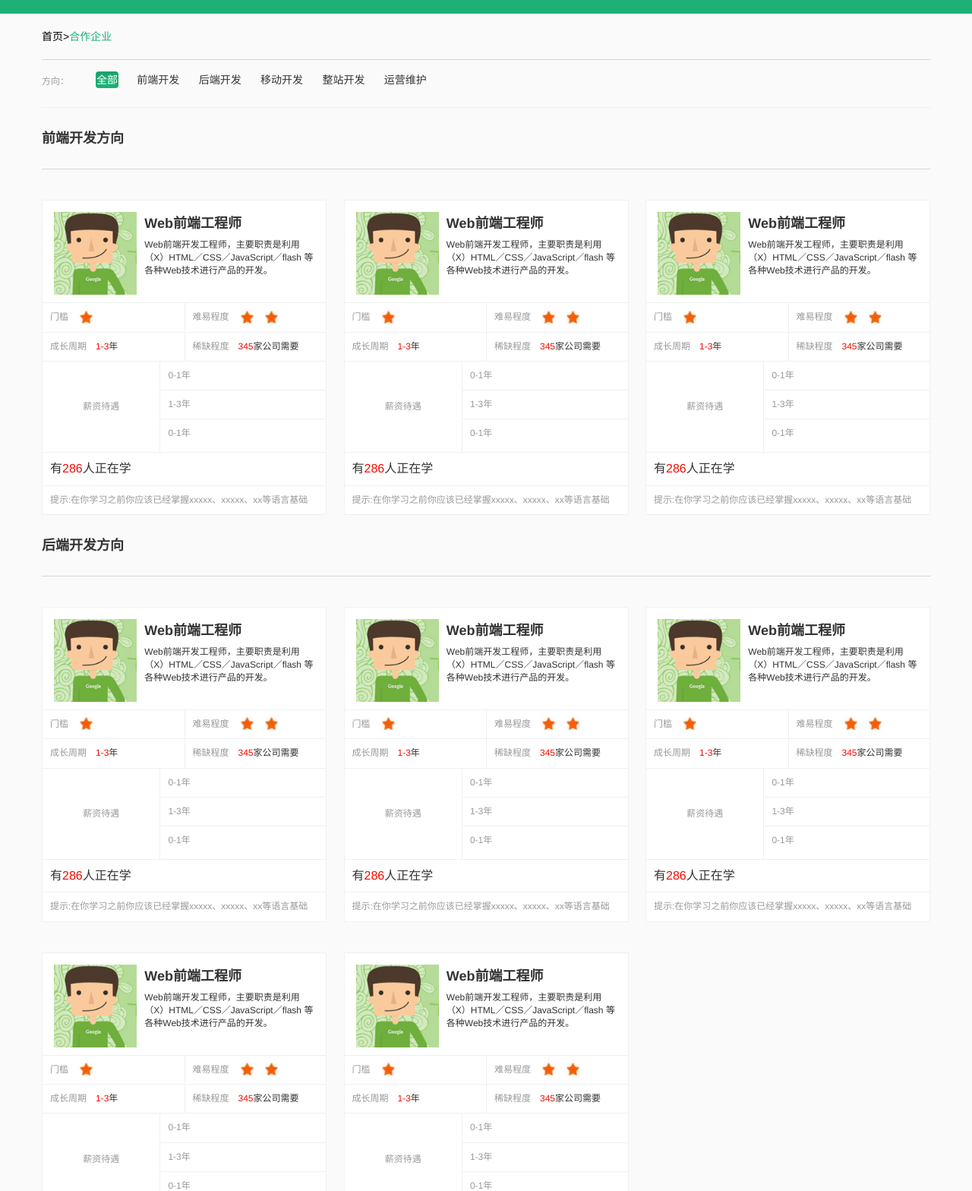
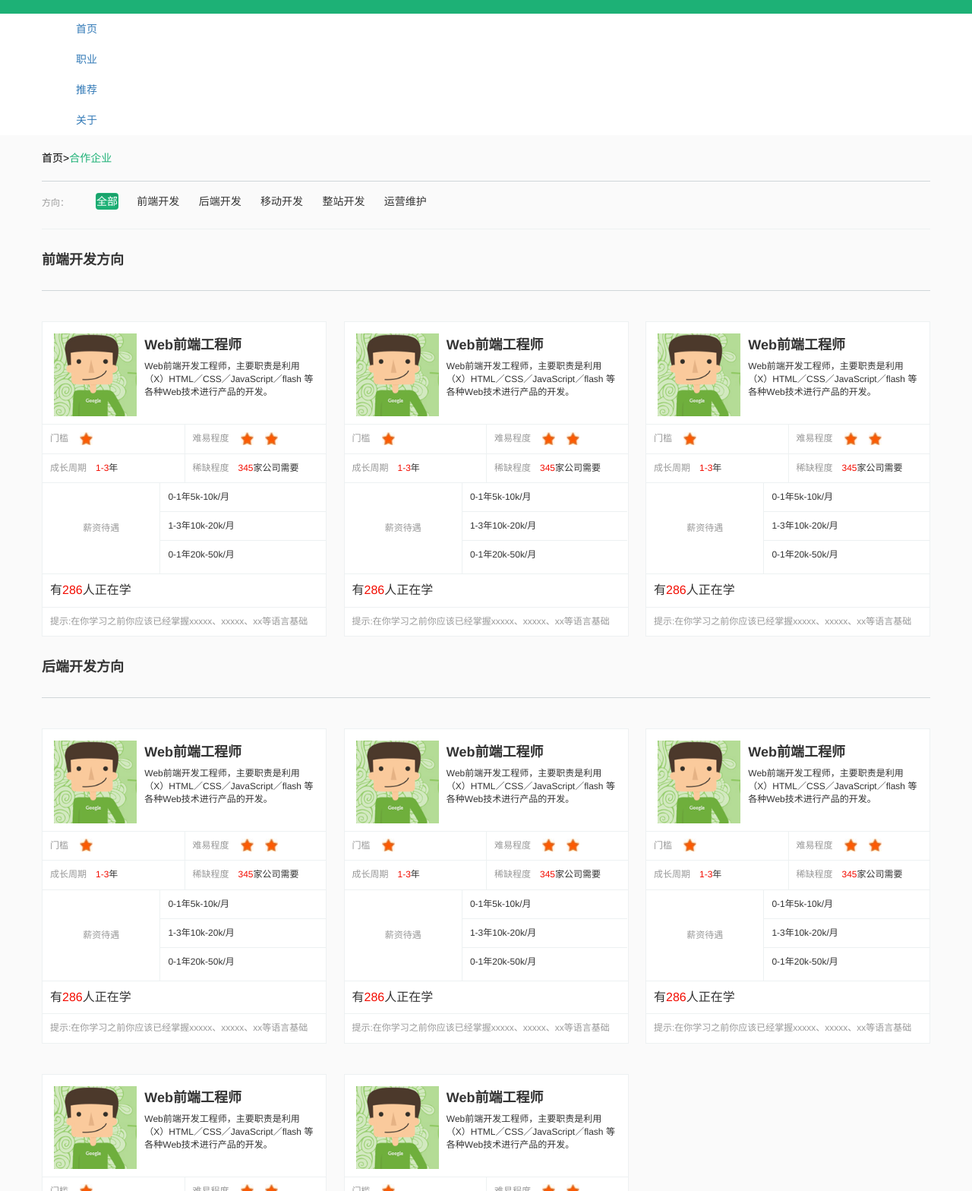
Before and after one commit to MyCupOfTeaOo/xiuzhenyuan, a plain HTML site: page nav2.html in a window 1280 px wide. Shown: the part 112-1680 px from the top of the page at 76% size. Drawn offline with nearby package versions, Linux system fonts and the light colour scheme.

Commit message:
该下拉菜单

```diff
--- a/nav2.html
+++ b/nav2.html
@@ -21,24 +21,31 @@
     <div class="navbar navbar-default">
         <div class="container cpd">
             <img src="jns.jpg" onclick="javascript:window.location.href='index.html'">
-            <div class="dropdown navbar2">
-                <button class="btn btn-default dropdown-toggle" type="button" id="dropdownMenu1" data-toggle="dropdown" aria-haspopup="true" aria-expanded="true">
-                    <span class="glyphicon glyphicon-menu-hamburger"></span>
-                </button>
-                <ul class="dropdown-menu dropdown-menu-right" aria-labelledby="dropdownMenu1">
+            <div class="container cpd">
+                <div class="navbar2">
+                    <button type="button" class="btn btn-default" data-toggle="collapse" data-target="#example-navbar-collapse">
+                        <span class="glyphicon glyphicon-menu-hamburger"></span>
+                    </button>
+                </div>
+                <ul class="navbar-nav">
+                    <li onclick="javascript:window.location.href='index.html'"><div class="nav-title">首页</div><div class="nav-white"></div></li>
+                    <li onclick="location='nav2.html'"><div class="nav-title">职业</div><div class="nav-white"></div></li>
+                    <li><div class="nav-title">推荐</div><div class="nav-white"></div></li>
+                    <li onclick="location='jnshu-cooperation.html'"><div class="nav-title">关于</div><div class="nav-white"></div></li>
+                </ul>
+            </div>
+        </div>
+    </div>
+    <div class="tanchuang">
+        <div class="container">
+            <div class="collapse navbar-collapse" id="example-navbar-collapse">
+                <ul class="nav">
                     <li><a href="index.html">首页</a></li>
                     <li><a href="nav2.html">职业</a></li>
-                    <li><a href="#">推荐</a></li>
-                    <li role="separator" class="divider"></li>
-                    <li><a href="jnshu-cooperation.html">关于</a></li>
+                    <li><a href="#">推荐</a><li>
+                    <li><a href="jnshu-cooperation.html">关于</a><li>
                 </ul>
             </div>
-            <ul class="navbar-nav">
-                <li onclick="javascript:window.location.href='index.html'"><div class="nav-title">首页</div><div class="nav-white"></div></li>
-                <li onclick="location='nav2.html'"><div class="nav-title">职业</div><div class="nav-white"></div></li>
-                <li><div class="nav-title">推荐</div><div class="nav-white"></div></li>
-                <li onclick="location='jnshu-cooperation.html'"><div class="nav-title">关于</div><div class="nav-white"></div></li>
-            </ul>
         </div>
     </div>
 </header>
@@ -104,9 +111,9 @@
                         <div class="row b-bottom">
                             <div class="col-xs-5" style="height: 119px;border-right: solid 1px #EDF1F2;"><p class="mon center-block">薪资待遇</p></div>
                             <div class="col-xs-7" style="padding-bottom: 0">
-                                <div class="row b-bottom" style="margin-top: -10px"><span>0-1年</span></div>
-                                <div class="row b-bottom"><span>1-3年</span></div>
-                                <div class="row"><span>0-1年</span></div>
+                                <div class="row b-bottom" style="margin-top: -10px"><span class="black">0-1年</span><span class="black black-l">5k-10k/月</span></div>
+                                <div class="row b-bottom"><span class="black">1-3年</span><span class="black black-l">10k-20k/月</span></div>
+                                <div class="row"><span class="black">0-1年</span><span class="black black-l">20k-50k/月</span></div>
                             </div>
                         </div>
                         <div class="row b-bottom"><div class="col-xs-12"><span class="black font-08">有<span class="red">286</span>人正在学</span></div></div>
@@ -139,9 +146,9 @@
                         <div class="row b-bottom">
                             <div class="col-xs-5" style="height: 119px;border-right: solid 1px #EDF1F2;"><p class="mon center-block">薪资待遇</p></div>
                             <div class="col-xs-7" style="padding-bottom: 0">
-                                <div class="row b-bottom" style="margin-top: -10px"><span>0-1年</span></div>
-                                <div class="row b-bottom"><span>1-3年</span></div>
-                                <div class="row"><span>0-1年</span></div>
+                             <div class="row b-bottom" style="margin-top: -10px"><span class="black">0-1年</span><span class="black black-l">5k-10k/月</span></div>
+                                <div class="row b-bottom"><span class="black">1-3年</span><span class="black black-l">10k-20k/月</span></div>
+                                <div class="row"><span class="black">0-1年</span><span class="black black-l">20k-50k/月</span></div>
                             </div>
                         </div>
                         <div class="row b-bottom"><div class="col-xs-12"><span class="black font-08">有<span class="red">286</span>人正在学</span></div></div>
@@ -174,9 +181,9 @@
                         <div class="row b-bottom">
                             <div class="col-xs-5" style="height: 119px;border-right: solid 1px #EDF1F2;"><p class="mon center-block">薪资待遇</p></div>
                             <div class="col-xs-7" style="padding-bottom: 0">
-                                <div class="row b-bottom" style="margin-top: -10px"><span>0-1年</span></div>
-                                <div class="row b-bottom"><span>1-3年</span></div>
-                                <div class="row"><span>0-1年</span></div>
+                             <div class="row b-bottom" style="margin-top: -10px"><span class="black">0-1年</span><span class="black black-l">5k-10k/月</span></div>
+                                <div class="row b-bottom"><span class="black">1-3年</span><span class="black black-l">10k-20k/月</span></div>
+                                <div class="row"><span class="black">0-1年</span><span class="black black-l">20k-50k/月</span></div>
                             </div>
                         </div>
                         <div class="row b-bottom"><div class="col-xs-12"><span class="black font-08">有<span class="red">286</span>人正在学</span></div></div>
@@ -215,9 +222,9 @@
                         <div class="row b-bottom">
                             <div class="col-xs-5" style="height: 119px;border-right: solid 1px #EDF1F2;"><p class="mon center-block">薪资待遇</p></div>
                             <div class="col-xs-7" style="padding-bottom: 0">
-                                <div class="row b-bottom" style="margin-top: -10px"><span>0-1年</span></div>
-                                <div class="row b-bottom"><span>1-3年</span></div>
-                                <div class="row"><span>0-1年</span></div>
+                             <div class="row b-bottom" style="margin-top: -10px"><span class="black">0-1年</span><span class="black black-l">5k-10k/月</span></div>
+                                <div class="row b-bottom"><span class="black">1-3年</span><span class="black black-l">10k-20k/月</span></div>
+                                <div class="row"><span class="black">0-1年</span><span class="black black-l">20k-50k/月</span></div>
                             </div>
                         </div>
                         <div class="row b-bottom"><div class="col-xs-12"><span class="black font-08">有<span class="red">286</span>人正在学</span></div></div>
@@ -250,9 +257,9 @@
                         <div class="row b-bottom">
                             <div class="col-xs-5" style="height: 119px;border-right: solid 1px #EDF1F2;"><p class="mon center-block">薪资待遇</p></div>
                             <div class="col-xs-7" style="padding-bottom: 0">
-                                <div class="row b-bottom" style="margin-top: -10px"><span>0-1年</span></div>
-                                <div class="row b-bottom"><span>1-3年</span></div>
-                                <div class="row"><span>0-1年</span></div>
+                             <div class="row b-bottom" style="margin-top: -10px"><span class="black">0-1年</span><span class="black black-l">5k-10k/月</span></div>
+                                <div class="row b-bottom"><span class="black">1-3年</span><span class="black black-l">10k-20k/月</span></div>
+                                <div class="row"><span class="black">0-1年</span><span class="black black-l">20k-50k/月</span></div>
                             </div>
                         </div>
                         <div class="row b-bottom"><div class="col-xs-12"><span class="black font-08">有<span class="red">286</span>人正在学</span></div></div>
@@ -285,9 +292,9 @@
                         <div class="row b-bottom">
                             <div class="col-xs-5" style="height: 119px;border-right: solid 1px #EDF1F2;"><p class="mon center-block">薪资待遇</p></div>
                             <div class="col-xs-7" style="padding-bottom: 0">
-                                <div class="row b-bottom" style="margin-top: -10px"><span>0-1年</span></div>
-                                <div class="row b-bottom"><span>1-3年</span></div>
-                                <div class="row"><span>0-1年</span></div>
+                             <div class="row b-bottom" style="margin-top: -10px"><span class="black">0-1年</span><span class="black black-l">5k-10k/月</span></div>
+                                <div class="row b-bottom"><span class="black">1-3年</span><span class="black black-l">10k-20k/月</span></div>
+                                <div class="row"><span class="black">0-1年</span><span class="black black-l">20k-50k/月</span></div>
                             </div>
                         </div>
                         <div class="row b-bottom"><div class="col-xs-12"><span class="black font-08">有<span class="red">286</span>人正在学</span></div></div>
@@ -320,9 +327,9 @@
                         <div class="row b-bottom">
                             <div class="col-xs-5" style="height: 119px;border-right: solid 1px #EDF1F2;"><p class="mon center-block">薪资待遇</p></div>
                             <div class="col-xs-7" style="padding-bottom: 0">
-                                <div class="row b-bottom" style="margin-top: -10px"><span>0-1年</span></div>
-                                <div class="row b-bottom"><span>1-3年</span></div>
-                                <div class="row"><span>0-1年</span></div>
+                             <div class="row b-bottom" style="margin-top: -10px"><span class="black">0-1年</span><span class="black black-l">5k-10k/月</span></div>
+                                <div class="row b-bottom"><span class="black">1-3年</span><span class="black black-l">10k-20k/月</span></div>
+                                <div class="row"><span class="black">0-1年</span><span class="black black-l">20k-50k/月</span></div>
                             </div>
                         </div>
                         <div class="row b-bottom"><div class="col-xs-12"><span class="black font-08">有<span class="red">286</span>人正在学</span></div></div>
@@ -355,9 +362,9 @@
                         <div class="row b-bottom">
                             <div class="col-xs-5" style="height: 119px;border-right: solid 1px #EDF1F2;"><p class="mon center-block">薪资待遇</p></div>
                             <div class="col-xs-7" style="padding-bottom: 0">
-                                <div class="row b-bottom" style="margin-top: -10px"><span>0-1年</span></div>
-                                <div class="row b-bottom"><span>1-3年</span></div>
-                                <div class="row"><span>0-1年</span></div>
+                             <div class="row b-bottom" style="margin-top: -10px"><span class="black">0-1年</span><span class="black black-l">5k-10k/月</span></div>
+                                <div class="row b-bottom"><span class="black">1-3年</span><span class="black black-l">10k-20k/月</span></div>
+                                <div class="row"><span class="black">0-1年</span><span class="black black-l">20k-50k/月</span></div>
                             </div>
                         </div>
                         <div class="row b-bottom"><div class="col-xs-12"><span class="black font-08">有<span class="red">286</span>人正在学</span></div></div>
@@ -395,9 +402,9 @@
                         <div class="row b-bottom">
                             <div class="col-xs-5" style="height: 119px;border-right: solid 1px #EDF1F2;"><p class="mon center-block">薪资待遇</p></div>
                             <div class="col-xs-7" style="padding-bottom: 0">
-                                <div class="row b-bottom" style="margin-top: -10px"><span>0-1年</span></div>
-                                <div class="row b-bottom"><span>1-3年</span></div>
-                                <div class="row"><span>0-1年</span></div>
+                             <div class="row b-bottom" style="margin-top: -10px"><span class="black">0-1年</span><span class="black black-l">5k-10k/月</span></div>
+                                <div class="row b-bottom"><span class="black">1-3年</span><span class="black black-l">10k-20k/月</span></div>
+                                <div class="row"><span class="black">0-1年</span><span class="black black-l">20k-50k/月</span></div>
                             </div>
                         </div>
                         <div class="row b-bottom"><div class="col-xs-12"><span class="black font-08">有<span class="red">286</span>人正在学</span></div></div>
@@ -430,9 +437,9 @@
                         <div class="row b-bottom">
                             <div class="col-xs-5" style="height: 119px;border-right: solid 1px #EDF1F2;"><p class="mon center-block">薪资待遇</p></div>
                             <div class="col-xs-7" style="padding-bottom: 0">
-                                <div class="row b-bottom" style="margin-top: -10px"><span>0-1年</span></div>
-                                <div class="row b-bottom"><span>1-3年</span></div>
-                                <div class="row"><span>0-1年</span></div>
+                             <div class="row b-bottom" style="margin-top: -10px"><span class="black">0-1年</span><span class="black black-l">5k-10k/月</span></div>
+                                <div class="row b-bottom"><span class="black">1-3年</span><span class="black black-l">10k-20k/月</span></div>
+                                <div class="row"><span class="black">0-1年</span><span class="black black-l">20k-50k/月</span></div>
                             </div>
                         </div>
                         <div class="row b-bottom"><div class="col-xs-12"><span class="black font-08">有<span class="red">286</span>人正在学</span></div></div>
@@ -465,9 +472,9 @@
                         <div class="row b-bottom">
                             <div class="col-xs-5" style="height: 119px;border-right: solid 1px #EDF1F2;"><p class="mon center-block">薪资待遇</p></div>
                             <div class="col-xs-7" style="padding-bottom: 0">
-                                <div class="row b-bottom" style="margin-top: -10px"><span>0-1年</span></div>
-                                <div class="row b-bottom"><span>1-3年</span></div>
-                                <div class="row"><span>0-1年</span></div>
+                             <div class="row b-bottom" style="margin-top: -10px"><span class="black">0-1年</span><span class="black black-l">5k-10k/月</span></div>
+                                <div class="row b-bottom"><span class="black">1-3年</span><span class="black black-l">10k-20k/月</span></div>
+                                <div class="row"><span class="black">0-1年</span><span class="black black-l">20k-50k/月</span></div>
                             </div>
                         </div>
                         <div class="row b-bottom"><div class="col-xs-12"><span class="black font-08">有<span class="red">286</span>人正在学</span></div></div>
@@ -505,9 +512,9 @@
                         <div class="row b-bottom">
                             <div class="col-xs-5" style="height: 119px;border-right: solid 1px #EDF1F2;"><p class="mon center-block">薪资待遇</p></div>
                             <div class="col-xs-7" style="padding-bottom: 0">
-                                <div class="row b-bottom" style="margin-top: -10px"><span>0-1年</span></div>
-                                <div class="row b-bottom"><span>1-3年</span></div>
-                                <div class="row"><span>0-1年</span></div>
+                             <div class="row b-bottom" style="margin-top: -10px"><span class="black">0-1年</span><span class="black black-l">5k-10k/月</span></div>
+                                <div class="row b-bottom"><span class="black">1-3年</span><span class="black black-l">10k-20k/月</span></div>
+                                <div class="row"><span class="black">0-1年</span><span class="black black-l">20k-50k/月</span></div>
                             </div>
                         </div>
                         <div class="row b-bottom"><div class="col-xs-12"><span class="black font-08">有<span class="red">286</span>人正在学</span></div></div>
```
